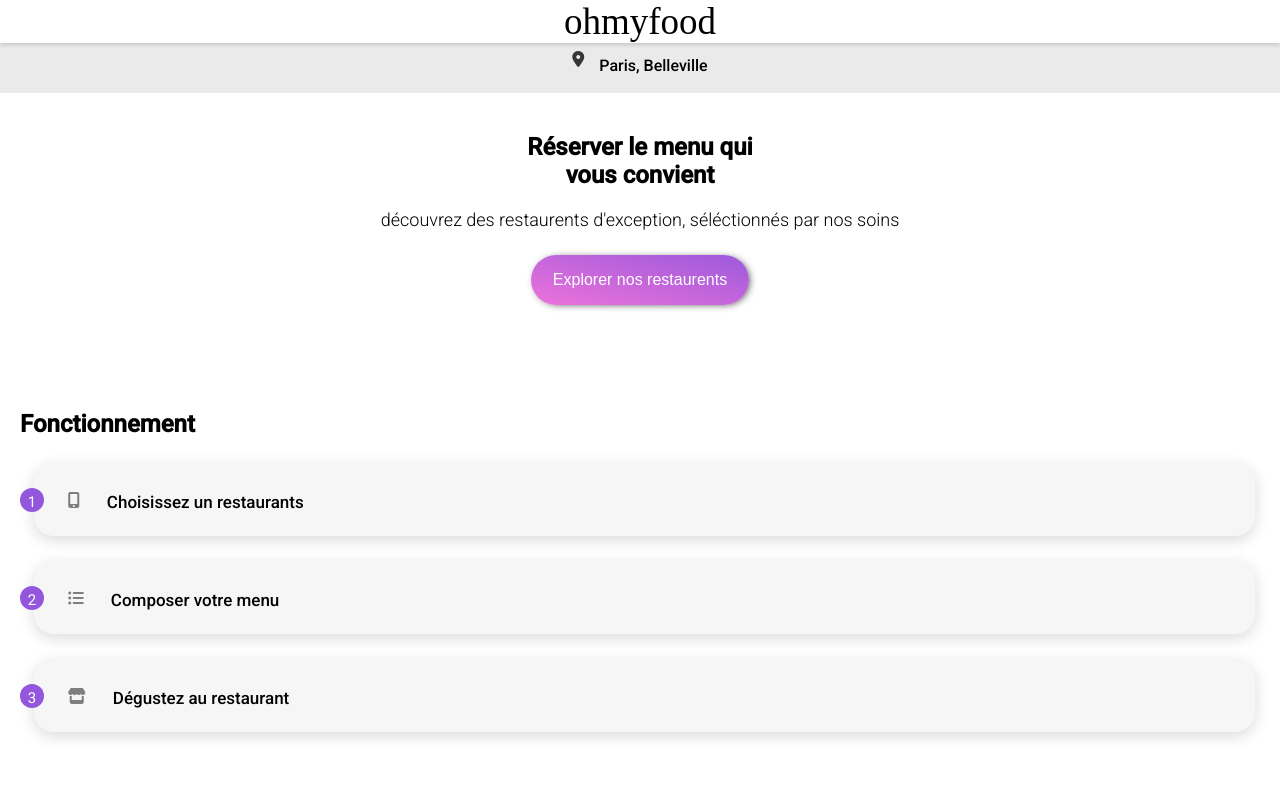
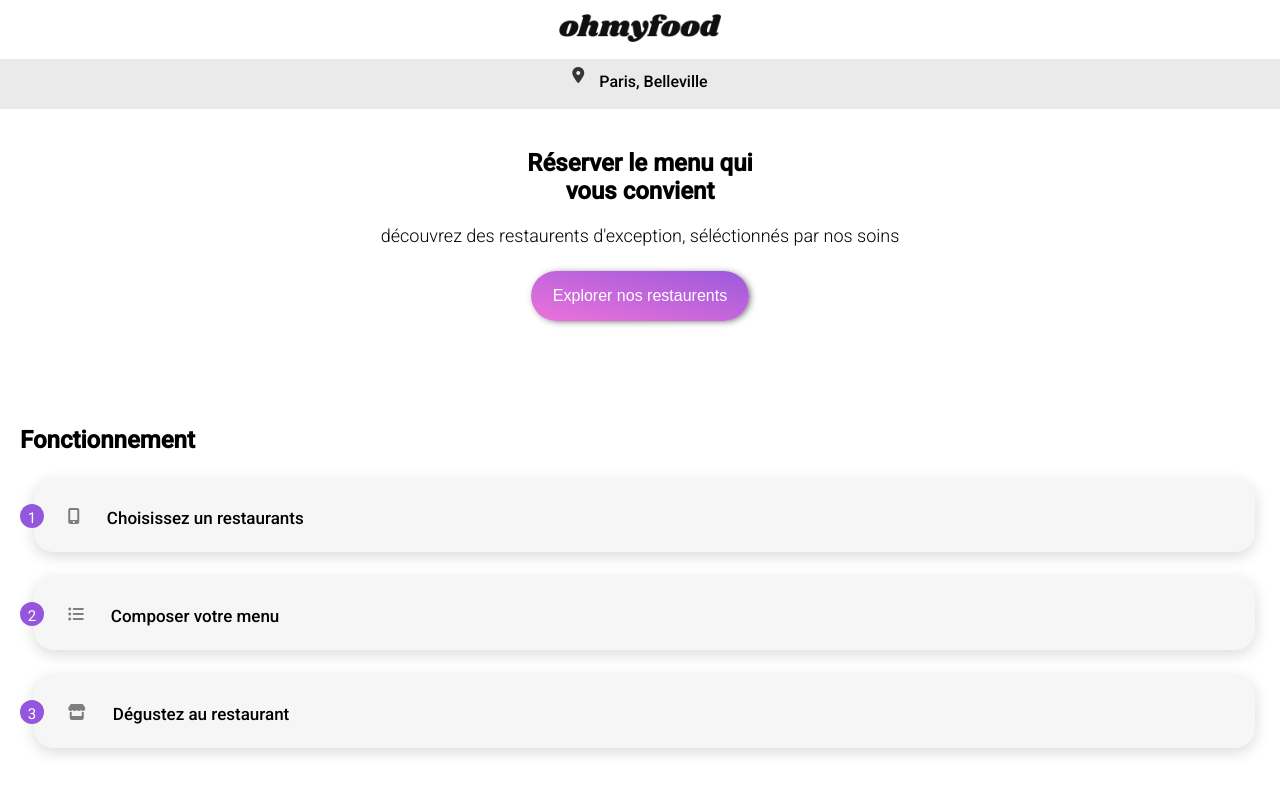
Before and after one commit to Souhailabd/OhMyfood, a website: page index.html in a window 1280 px wide. Shown: the top 800 px of the page. Drawn offline with Linux system fonts and the light colour scheme; a web font is replaced by a local one.

Commit message:
modification de logo

```diff
--- a/index.html
+++ b/index.html
@@ -20,9 +20,13 @@
 </head>
 
 <body>
-    <header>
-        <h1 class="logo">ohmyfood</h1>
-    </header>
+
+        <header class="logo">
+           <a href="index.html">
+            <img src="assets/images/logo/ohmyfood.png" alt="logo oh my food">
+           </a>
+        </header>
+
     <main>
         <section class="section-reservation">
             <div class="location-reservation">
--- a/sass/layout/_header.scss
+++ b/sass/layout/_header.scss
@@ -1,6 +1,16 @@
 .logo {
-    text-align: center;
-    background: var(--White, #FFF);
-    box-shadow: 0px 2px 4px 0px rgba(0, 0, 0, 0.15);
-    position: relative;
+    display: flex;
+    justify-content: center;
+    background-color: #fff;
+    box-shadow: 0px 2px 4px rgba(0, 0, 0, 0.15);
+
+    & a {
+        padding: 14px 89px 13px 89px;
+
+       & img {
+            width: 162px;
+            height: auto;
+        }
+    }
+
 }
```
Also changed, not shown: assets/css/style.css, 1 other file.
